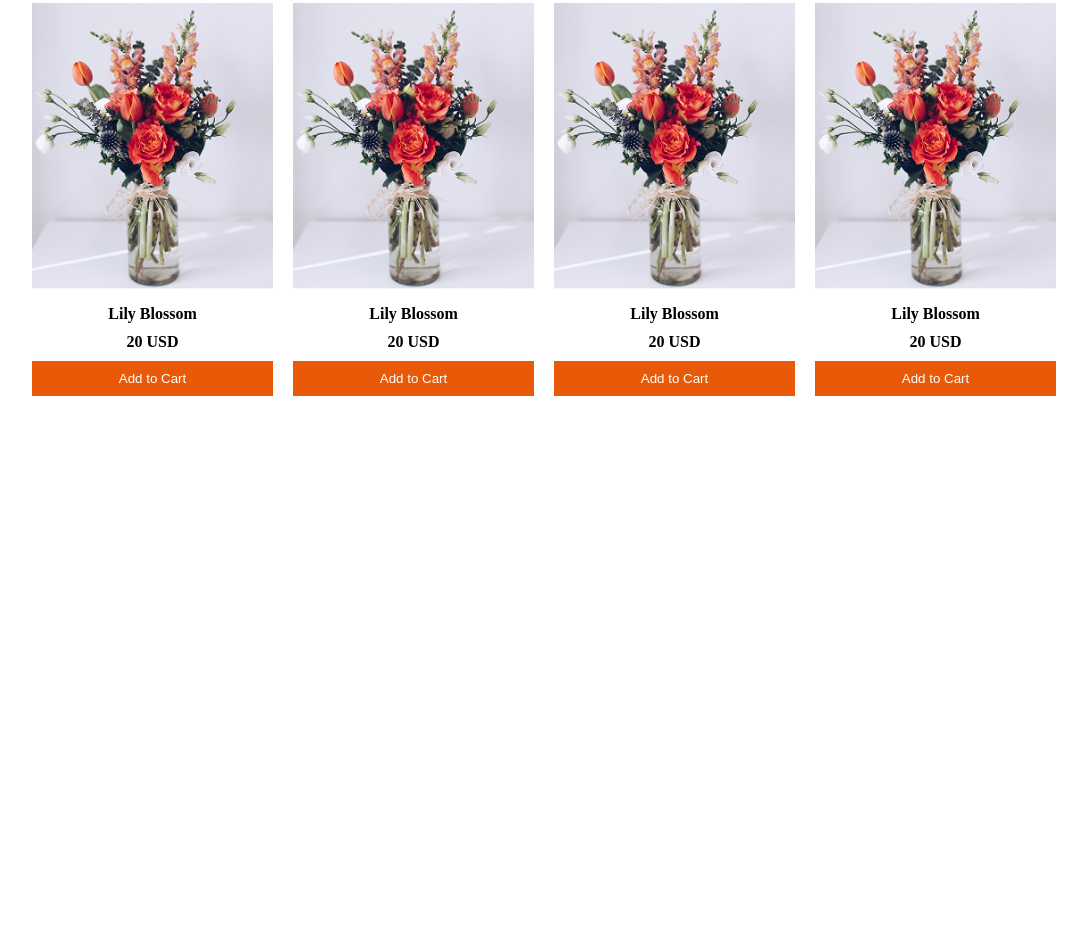
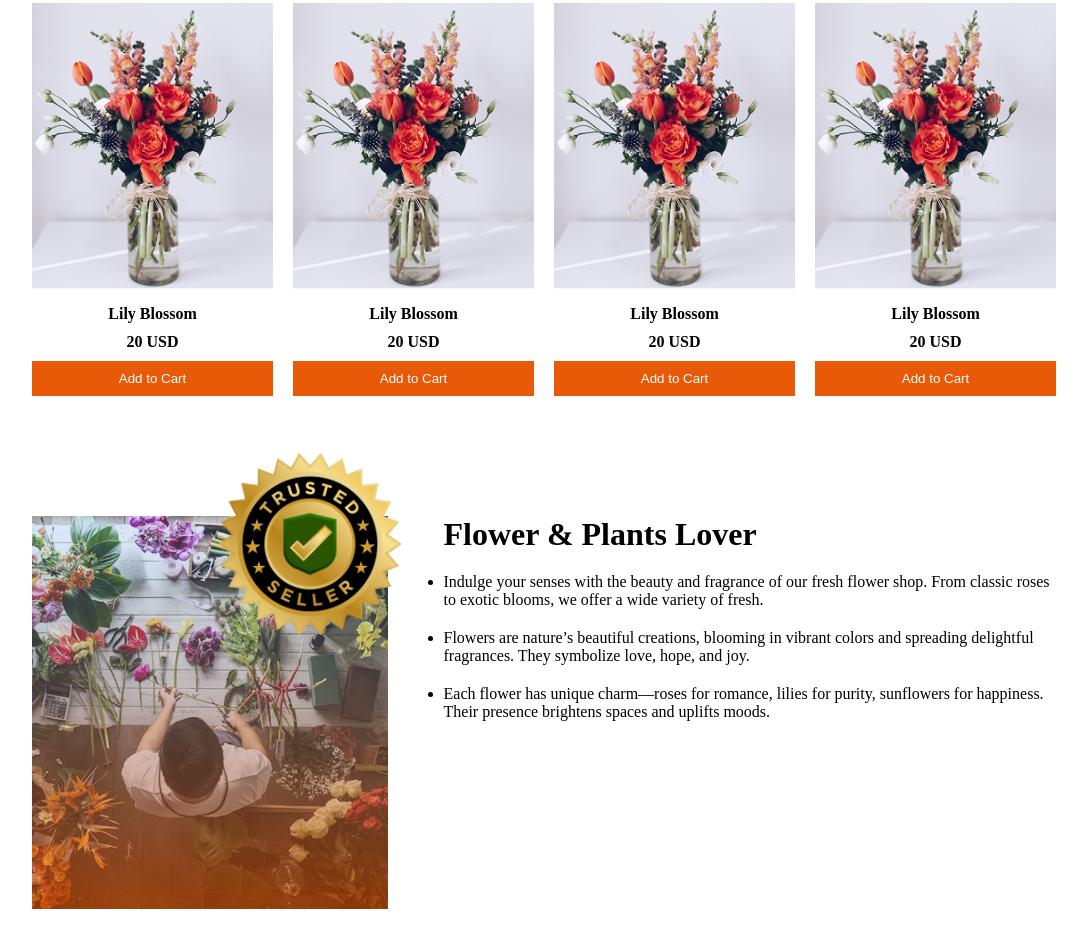
Before and after one commit to developerenamul/Faugei, a plain HTML site: page index.html in a window 1280 px wide. Shown: the part 1193-2140 px from the top of the page, without its empty margins (96-1183 px from the left). Before the commit the page ends 1709 px from the top, so only its background shows below. Drawn offline with Linux system fonts and the light colour scheme.

Commit message:
plants lover section added

```diff
--- a/index.html
+++ b/index.html
@@ -35,6 +35,7 @@
             </div>
           </div>
         </nav>
+
         <!-- banner section start -->
         <section class="banner">
           <div class="banner-description">
@@ -55,7 +56,10 @@
             <img src="./assets/hero-flower.png" alt="Banner image" srcset="" />
           </div>
         </section>
+
         <!-- banner section End -->
+
+        <!-- plants section Start -->
         <section class="plants">
           <div class="plants-description">
             <h1><span class="special-color">Our</span> Plants</h1>
@@ -116,6 +120,38 @@
             </div>
           </div>
         </section>
+        <!-- plants section End -->
+
+        <!-- plants lover section Start -->
+        <section class="plants-lover">
+          <div class="brand">
+            <img src="./assets/trusted-badge.png" alt="badge" srcset="" />
+          </div>
+          <div class="lover-img">
+            <img src="./assets/flower-store.png" alt="flower lover image" />
+          </div>
+          <div class="lover-description">
+            <h1>Flower & Plants Lover</h1>
+            <ul>
+              <li>
+                Indulge your senses with the beauty and fragrance of our fresh
+                flower shop. From classic roses to exotic blooms, we offer a
+                wide variety of fresh.
+              </li>
+              <li>
+                Flowers are nature’s beautiful creations, blooming in vibrant
+                colors and spreading delightful fragrances. They symbolize love,
+                hope, and joy.
+              </li>
+              <li>
+                Each flower has unique charm—roses for romance, lilies for
+                purity, sunflowers for happiness. Their presence brightens
+                spaces and uplifts moods.
+              </li>
+            </ul>
+          </div>
+        </section>
+        <!-- plants lover section End -->
       </div>
     </header>
     <!-- header End -->
--- a/style.css
+++ b/style.css
@@ -110,6 +110,31 @@ nav {
   padding: 10px 15px;
   color: #fff;
 }
+/* Plants lover section */
+
+.plants-lover {
+  position: relative;
+  display: flex;
+  gap: 3.5rem;
+}
+.brand {
+  position: absolute;
+  top: -100px;
+  left: 150px;
+}
+.brand img {
+  width: 256px;
+}
+.plants-lover .lover-img,
+.lover-description {
+  /* width: 50%; */
+}
+.lover-description h1 {
+  font-size: 2rem;
+}
+.lover-description ul li {
+  margin: 20px 0;
+}
 /* ======> Responsive Design <======= */
 @media screen and (max-width: 600px) {
   .links .menu {
@@ -129,6 +154,12 @@ nav {
   .plants-description p {
     width: 100%;
   }
+  .plants-lover {
+    flex-direction: column;
+  }
+  .plants-lover .brand {
+    display: none;
+  }
 }
 
 /* mid device */
@@ -145,4 +176,10 @@ nav {
   .plants-card {
     grid-template-columns: repeat(3, 1fr);
   }
+  .plants-lover {
+    flex-direction: column;
+  }
+  .plants-lover .brand {
+    display: none;
+  }
 }
```
